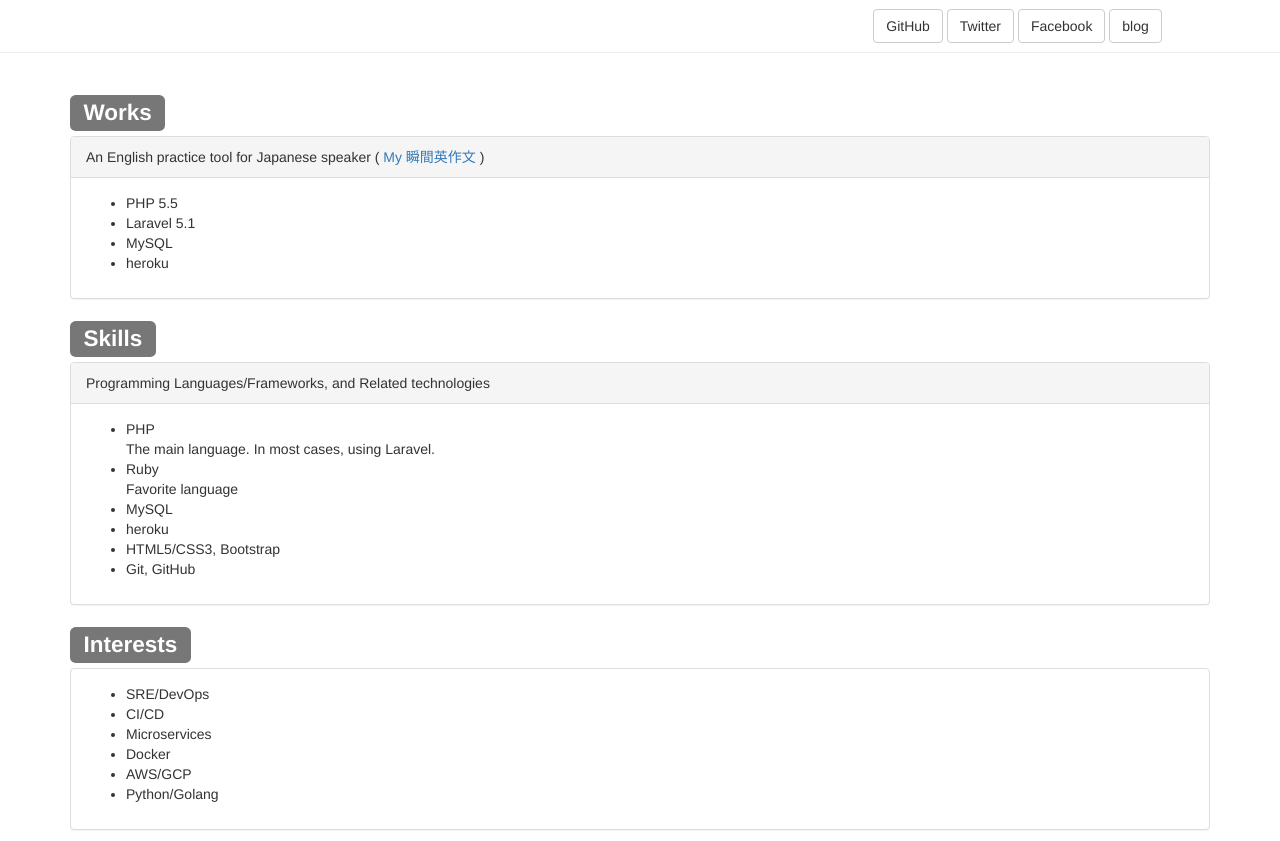
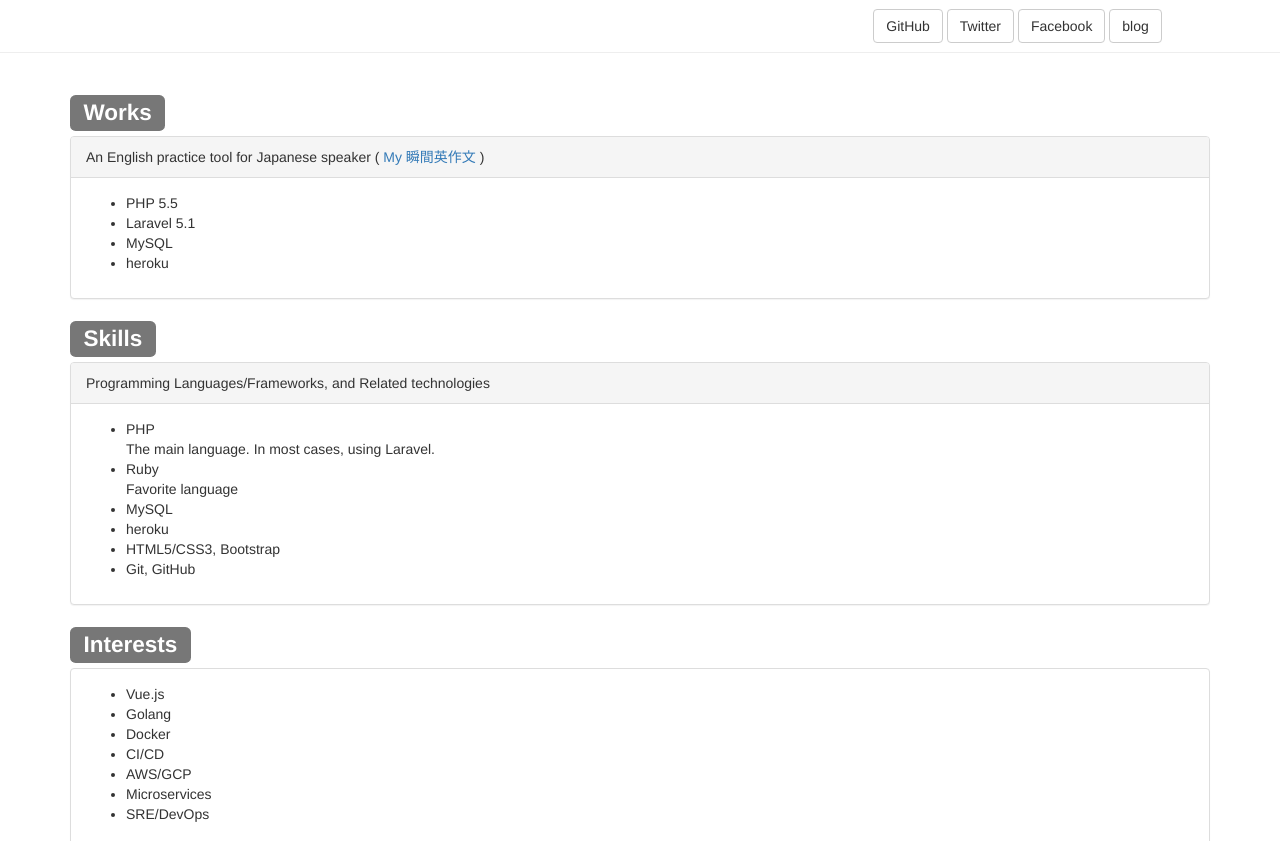
Before and after one commit to Shigeo-NAKAMOTO/Shigeo-NAKAMOTO.github.io, a plain HTML site: page index.html in a window 1280 px wide. Shown: the part 111-952 px from the top of the page. Drawn offline with nearby package versions, Linux system fonts and the light colour scheme.

Commit message:
add Vue.js on interests in index.html

```diff
--- a/index.html
+++ b/index.html
@@ -70,12 +70,13 @@
             <div class="panel panel-default">
                 <div class="panel-body">
                     <ul>
+                        <li>Vue.js</li>
+                        <li>Golang</li>
+                        <li>Docker</li>
+                        <li>CI/CD</li>
+                        <li>AWS/GCP</li>
+                        <li>Microservices</li>
                         <li>SRE/DevOps</li>
-                        <li>CI/CD</li>
-                        <li>Microservices</li>
-                        <li>Docker</li>
-                        <li>AWS/GCP</li>
-                        <li>Python/Golang</li>
                     </ul>
                 </div>
             </div>
```
